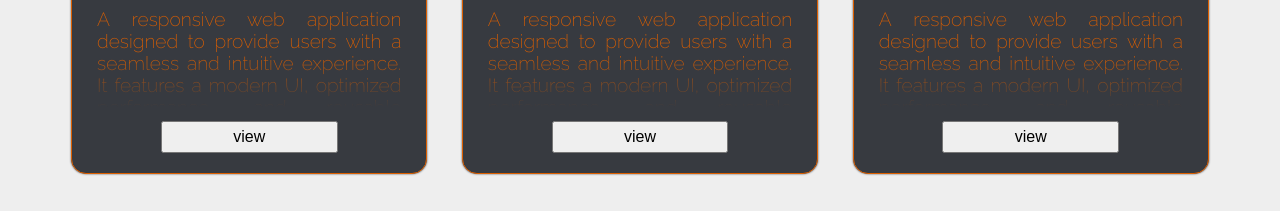
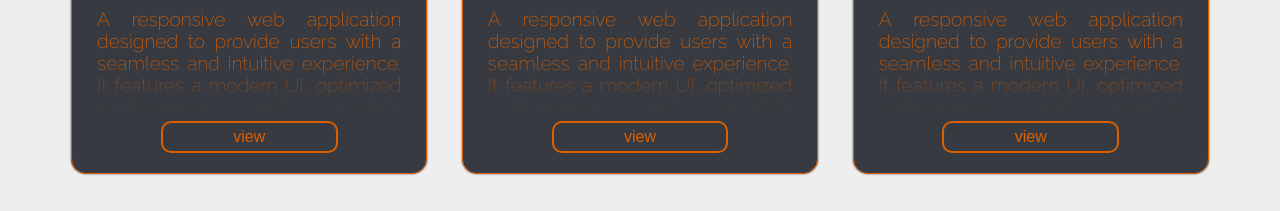
Before and after one commit to Franzcsng/fnc-portfolio, a React (Create React App) app in the folder frontend/: page / in a window 1280 px wide. Shown: the part 1240-1451 px from the top of the page. Built offline with nearby package versions, Linux system fonts and the light colour scheme; a web font is replaced by a local one.

Commit message:
Fix: fix hom  project card button style mix-up

```diff
--- a/frontend/src/pages/home/projects/ProjectsList.scss
+++ b/frontend/src/pages/home/projects/ProjectsList.scss
@@ -73,6 +73,18 @@
             margin-top: auto;
             margin-bottom: 20px;
             margin-inline: auto;
+            border: 2px solid var(--accent-color);
+            background: transparent;
+            color: var(--accent-color);
+            border-radius: 10px;
+            cursor: pointer;
+            transition: all 0.2s ease-in-out;
+
+            &:hover{
+                background-color: var(--accent-color);
+                color: var(--background-color);
+
+            }
 
         }
 
```
